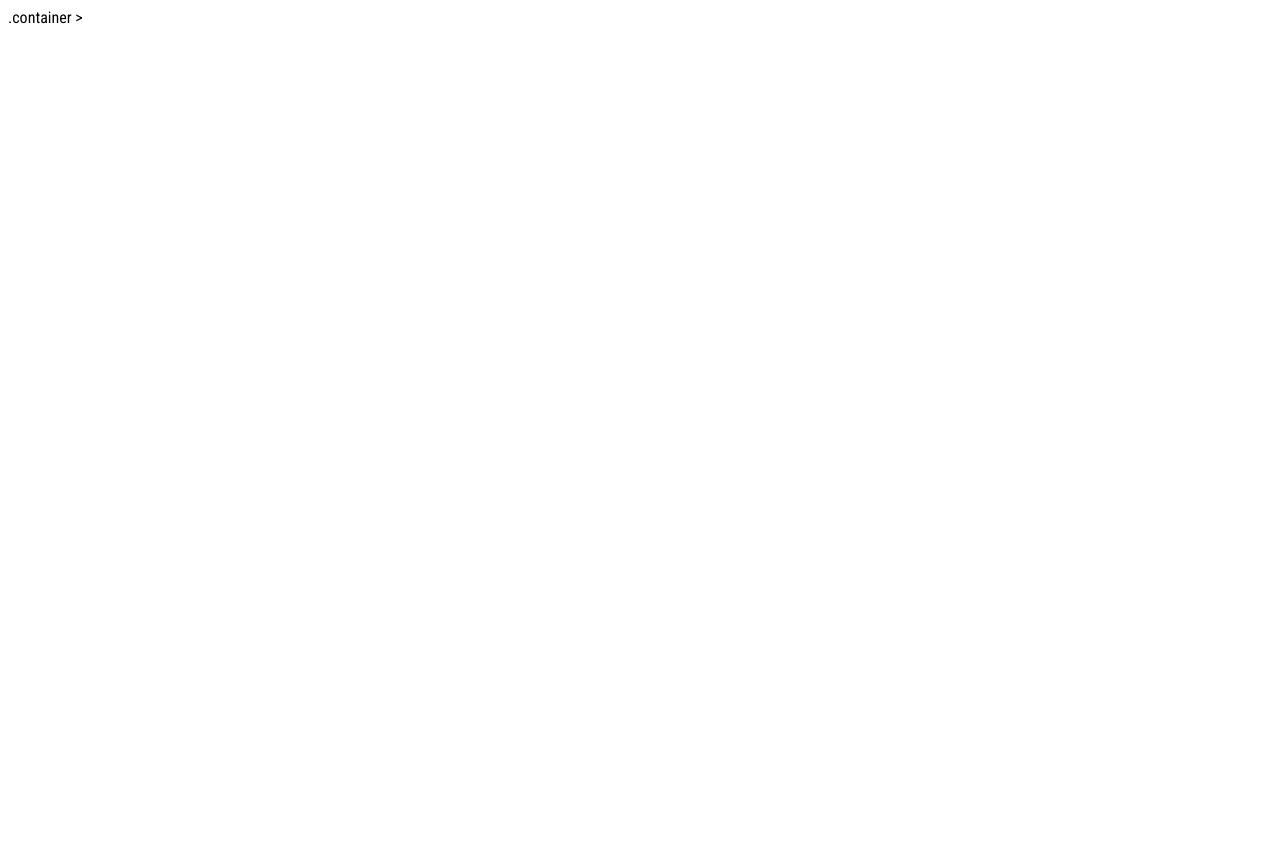
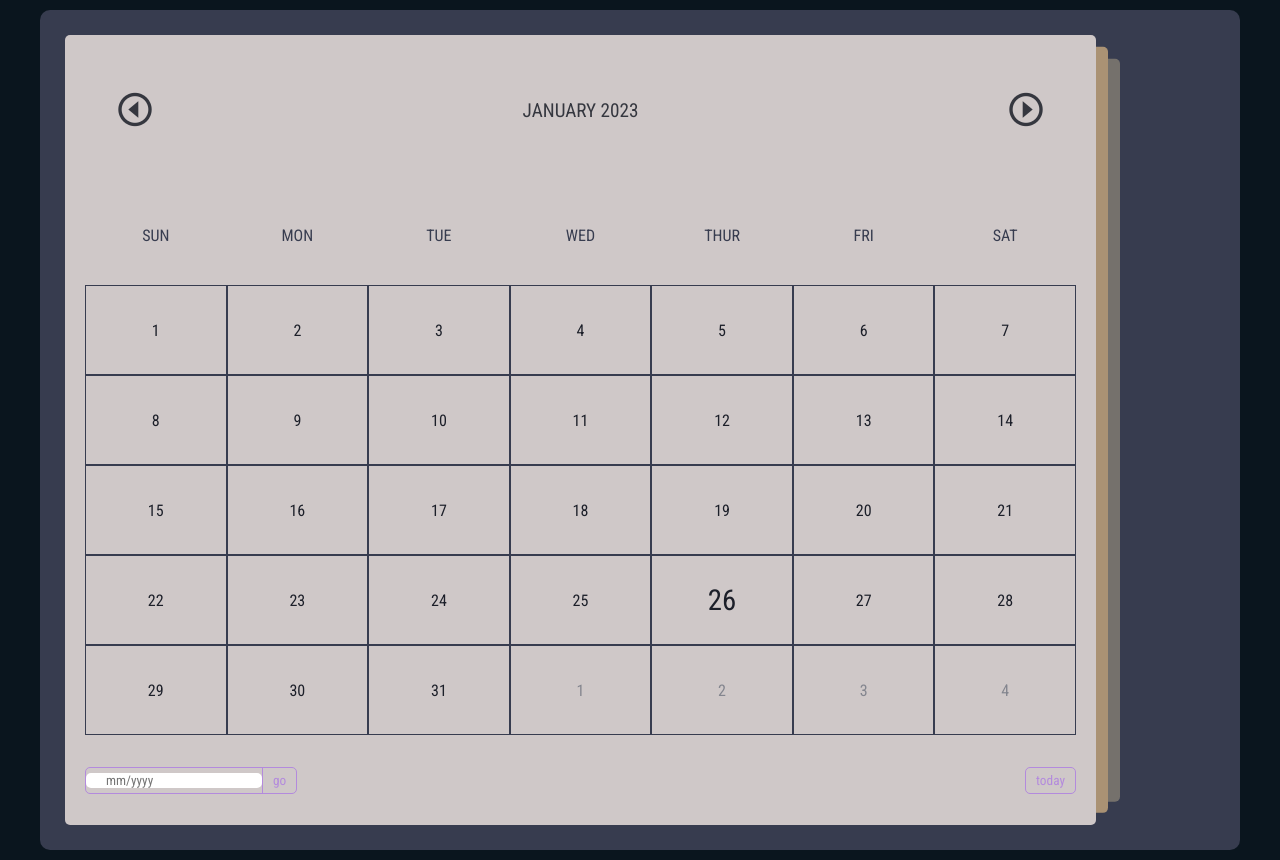
Before and after one commit to GMwanda/ReactStart, a plain HTML site: page index.html in a window 1280 px wide. Before the commit the page ends 800 px from the top, so only its background shows below. Drawn offline with nearby package versions, Linux system fonts and the light colour scheme.

Commit message:
Calendar layout and months with dates and scrolling

```diff
--- a/index.css
+++ b/index.css
@@ -1,5 +1,251 @@
 @import url('https://fonts.googleapis.com/css2?family=Roboto+Condensed:ital,wght@0,300;0,400;0,700;1,300;1,400;1,700&display=swap');
 
-*{
+* {
     font-family: 'Roboto Condensed', sans-serif;
+    padding: 0;
+    margin: 0;
+    text-decoration: none;
+    outline: 0;
+    box-sizing: border-box;
+    list-style: none;
 }
+
+:root {
+    --primary-clr: #b38add;
+}
+
+body {
+    min-height: 100vh;
+    display: flex;
+    justify-content: center;
+    align-items: center;
+    background-color: rgb(10, 21, 30);
+    padding: 10px;
+}
+
+.container {
+    position: relative;
+    width: 1200px;
+    min-height: 90vh;
+    margin: 0 auto;
+    color: rgb(33, 31, 29);
+    padding: 5px;
+    display: flex;
+    border-radius: 10px;
+    background-color: #373c4f;
+}
+
+.left {
+    width: 90%;
+    padding: 20px;
+}
+
+.calendar {
+    position: relative;
+    width: 100%;
+    height: 100%;
+    display: flex;
+    flex-direction: column;
+    flex-wrap: wrap;
+    justify-content: space-between;
+    color: #35373f;
+    border-radius: 5px;
+    background-color: rgb(207, 200, 200);
+}
+
+.calendar::before,
+.calendar::after {
+    content: '';
+    position: absolute;
+    top: 50%;
+    left: 100%;
+    width: 12px;
+    height: 97%;
+    border-radius: 0 5px 5px 0;
+    background-color: rgb(170, 146, 116);
+    transform: translateY(-50%);
+}
+
+.calendar::before {
+    height: 94%;
+    left: calc(100% + 12px);
+    background-color: rgb(117, 113, 108);
+}
+
+.calendar .month {
+    width: 100%;
+    height: 150px;
+    display: flex;
+    align-items: center;
+    justify-content: space-between;
+    padding: 0 50px;
+    font-size: 1.2rem;
+    font-weight: 500;
+    text-transform: uppercase;
+}
+
+.calendar .month .bx-caret-left-circle,
+.calendar .month .bx-caret-right-circle {
+    cursor: pointer;
+    font-size: 2.5rem;
+}
+
+.calendar .month .bx-caret-left-circle:hover,
+.calendar .month .bx-caret-right-circle:hover {
+    color: var(--primary-clr);
+}
+
+.calendar .weekdays {
+    width: 100%;
+    height: 100px;
+    display: flex;
+    align-items: center;
+    justify-content: space-between;
+    padding: 0 20px;
+    font-size: 1rem;
+    font-weight: 500;
+    text-transform: uppercase;
+    color: #373c4f;
+}
+
+.calendar .weekdays div {
+    width: 14.28%;
+    height: 100%;
+    display: flex;
+    align-items: center;
+    justify-content: center;
+}
+
+.calendar .days {
+    width: 100%;
+    display: flex;
+    flex-wrap: wrap;
+    justify-content: space-between;
+    padding: 0 20px;
+    font-size: 1rem;
+    font-weight: 500;
+    margin-bottom: 20px;
+}
+
+.calendar .days .day {
+    width: 14.28%;
+    height: 90px;
+    display: flex;
+    align-items: center;
+    justify-content: center;
+    cursor: pointer;
+    color: #1c1f29;
+    border: 1px solid #373c4f;
+}
+
+.calendar .day:not(.prev-date, .next-date):hover {
+    color: aliceblue;
+    background-color: #373c4f;
+}
+
+.calendar .days .prev-date,
+.calendar .days .next-date {
+    color: #83858e;
+}
+
+.calendar .days .active {
+    position: relative;
+    font-size: 1.8rem;
+    color: aliceblue;
+    background-color: var(--primary-clr);
+}
+
+.calendar .days .active::before {
+    content: '';
+    position: absolute;
+    top: 0;
+    left: 0;
+    width: 100%;
+    height: 100%;
+    box-shadow: 0 0 10px 2px var(--primary-clr);
+}
+
+.calendar .days .today {
+    font-size: 1.8rem;
+}
+
+.calendar .days .event {
+    position: relative;
+
+}
+
+.calendar .days .event::after {
+    content: '';
+    position: absolute;
+    bottom: 10%;
+    left: 50%;
+    width: 75%;
+    height: 6px;
+    border-radius: 30px;
+    transform: translateX(-50%);
+    background-color: var(--primary-clr);
+}
+
+.calendar .event:hover::after {
+    background-color: aliceblue;
+}
+
+.calendar .active.event::after {
+    background-color: aliceblue;
+    bottom: 20%;
+}
+
+.calendar .active.event {
+    padding-bottom: 10px;
+}
+
+.calendar .goto-today {
+    width: 100%;
+    height: 50px;
+    display: flex;
+    align-items: center;
+    justify-content: space-between;
+    gap: 5px;
+    padding: 0 20px;
+    margin-bottom: 20px;
+    color: var(--primary-clr);
+}
+
+.calendar .goto-today .goto {
+    display: flex;
+    align-items: center;
+    border-radius: 5px;
+    overflow: hidden;
+    border: 1px solid var(--primary-clr);
+}
+
+.calendar .goto-today .goto input {
+    width: 100%;
+    height: 30x;
+    outline: none;
+    border: none;
+    border-radius: 5px;
+    padding: 0 20px;
+    color: var(--primary-clr);
+    border-radius: 5px;
+}
+
+.calendar .goto-today button {
+    padding: 5px 10px;
+    border: 1px solid var(--primary-clr);
+    border-radius: 5px;
+    background-color: transparent;
+    cursor: pointer;
+    color: var(--primary-clr);
+}
+
+.calendar .goto-today button:hover {
+    color: aliceblue;
+    background-color: var(--primary-clr);
+}
+
+.calendar .goto-today .goto button {
+    border: none;
+    border-left: 1px solid var(--primary-clr);
+    border-radius: 0;
+}
--- a/index.html
+++ b/index.html
@@ -7,15 +7,44 @@
     <meta name="viewport" content="width=device-width, initial-scale=1.0">
     <link href='https://unpkg.com/boxicons@2.1.4/css/boxicons.min.css' rel='stylesheet'>
     <link rel="stylesheet" href="index.css">
-    <title>Index</title>
+    <title>Mordern Calender</title>
 </head>
 
 <body>
 
-    .container
+    <div class="container">
+        <div class="left">
+            <div class="calendar">
+                <div class="month">
+                    <i class='bx bx-caret-left-circle'></i>
+                    <div class="date"></div>
+                    <i class='bx bx-caret-right-circle'></i>
+                </div>
+                <div class="weekdays">
+                    <div>sun</div>
+                    <div>mon</div>
+                    <div>tue</div>
+                    <div>wed</div>
+                    <div>thur</div>
+                    <div>fri</div>
+                    <div>sat</div>
+                </div>
+                <div class="days">
+
+                </div>
+                <div class="goto-today">
+                    <div class="goto">
+                        <input type="text" placeholder="mm/yyyy" class="date-input">
+                        <button class="goto-btn">go</button>
+                    </div>
+                    <button class="today-btn">today</button>
+                </div>
+            </div>
+        </div>
+    </div>
 
     <!-- JAVASCRIPT -->
-    <script src="index.js"></script>>
+    <script src="index.js"></script>
 </body>
 
 </html>
--- a/index.js
+++ b/index.js
@@ -0,0 +1,79 @@
+const calendar = document.querySelector(".calendar"),
+    date = document.querySelector(".date"),
+    daysContainer = document.querySelector(".days"),
+    prev = document.querySelector(".bx-caret-left-circle"),
+    next = document.querySelector(".bx-caret-right-circle");
+
+let today = new Date();
+let activeDay;
+let month = today.getMonth();
+let year = today.getFullYear();
+
+const months = [
+    "January", "February", "March", "April", "May", "June", "July", "August", "September", "October", "November", "December",
+];
+
+// Function to add days
+
+function initCalendar() {
+    // to gett prev month days and current month all days and next month
+    const firstDay = new Date(year, month, 1);
+    const lastDay = new Date(year, month + 1, 0);
+    const prevLastDay = new Date(year, month, 0);
+    const prevDays = prevLastDay.getDate();
+    const lastDate = lastDay.getDate();
+    const day = firstDay.getDay();
+    const nextDays = 7 - lastDay.getDay() - 1;
+
+    // update date at top of calendar
+    date.innerHTML = months[month] + " " + year;
+
+    //addingdays
+    let days = "";
+
+    // TODAY
+    for (let x = day; x > 0; x--) {
+        days += `<div class="day prev-date">${prevDays - x + 1}</div>`;
+    }
+
+    // DATES OF PRESENT MONTH
+    for (let x = 1; x <= lastDate; x++) {
+        if (x === new Date().getDate() && year === new Date().getFullYear() && month === new Date().getMonth()) {
+            days += `<div class="day today">${x}</div>`;
+        } else {
+            days += `<div class="day">${x}</div>`;
+        }
+    }
+
+    // DAYS OF THE NEXT MONTH
+    for (let x = 1; x <= nextDays; x++) {
+        days += `<div class="day next-date">${x}</div>`;
+    }
+
+    daysContainer.innerHTML = days;
+
+}
+
+initCalendar();
+
+
+function prevMonth() {
+    month--;
+    if (month < 0) {
+        month = 11;
+        year--;
+    }
+    initCalendar();
+}
+
+function nextMonth() {
+    month++;
+    if (month > 11) {
+        month = 0;
+        year++;
+    }
+    initCalendar();
+}
+
+prev.addEventListener("click", prevMonth);
+next.addEventListener("click", nextMonth);
```
